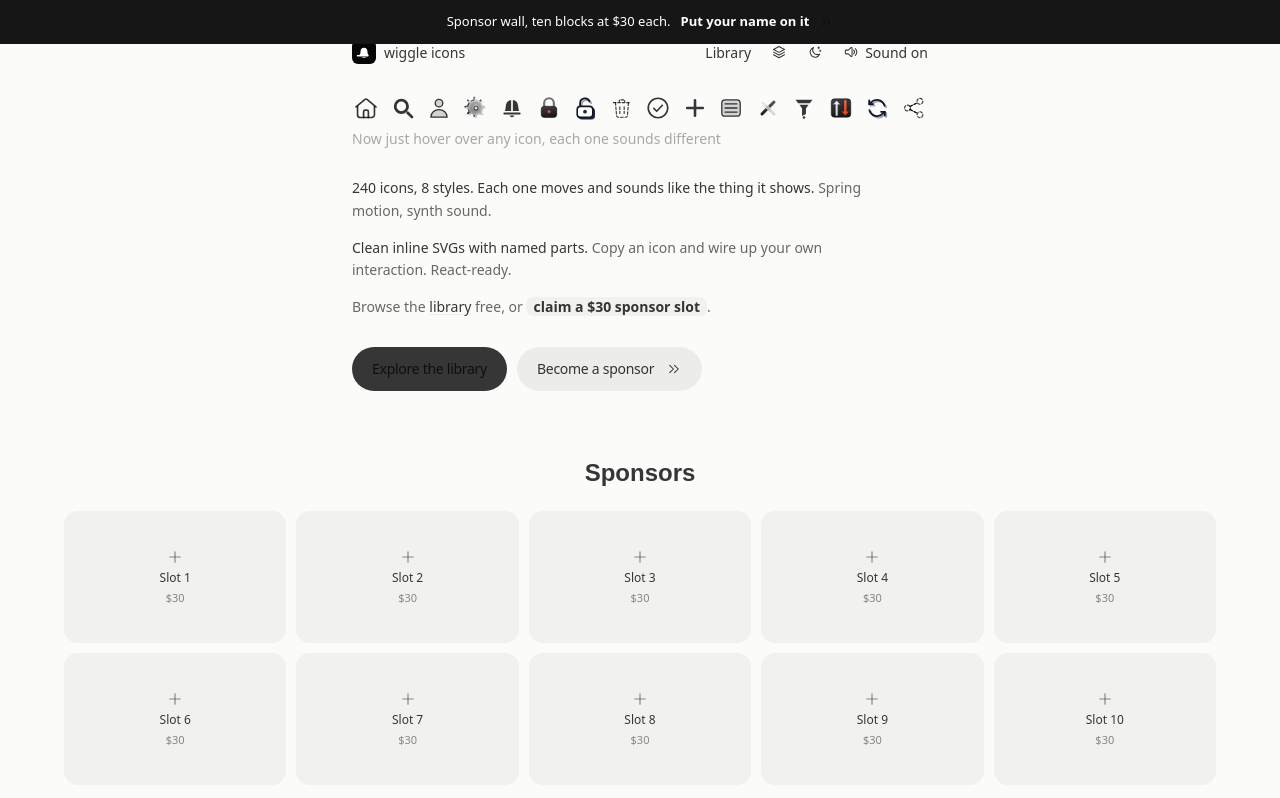
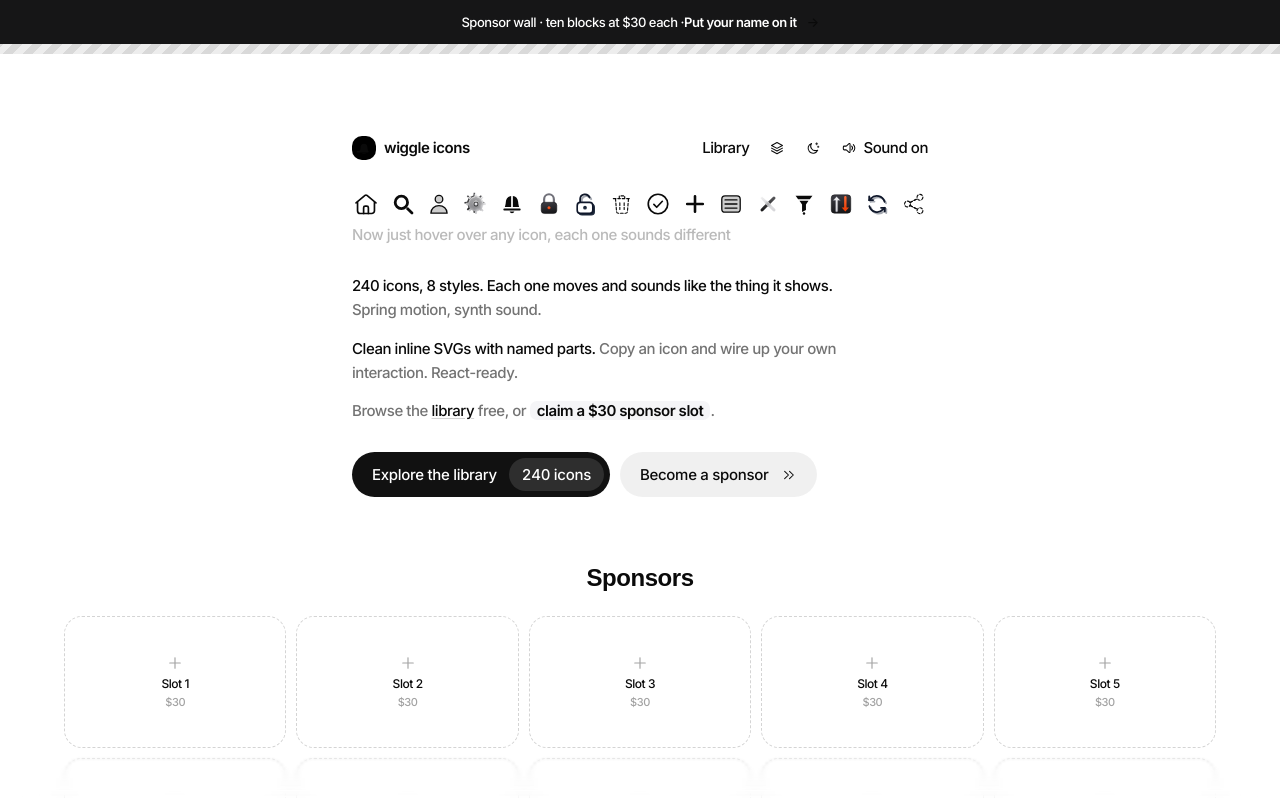
Before and after one commit to anshdadhich/kinetic-glyph-studio, a React (Vite) app: page / in a window 1280 px wide. Shown: the top 798 px of the page. Built offline with nearby package versions, Linux system fonts and the light colour scheme.

Commit message:
Restore 529fe72 as the working version

```diff
--- a/src/components/LandingPage.tsx
+++ b/src/components/LandingPage.tsx
@@ -341,10 +341,15 @@ export default function LandingPage() {
   return (
     <div id="top" className="wig-root">
       <a className="wig-launch" href="#sponsors">
-        <span className="wig-launch-full">Sponsor wall, ten blocks at $30 each.</span>
+        <span className="wig-launch-full">Sponsor wall · ten blocks at $30 each · </span>
         <strong>Put your name on it</strong>
-        <Icon name="forward" size={14} animate sound bare />
+        <span className="wig-launch-go" aria-hidden="true">→</span>
       </a>
+      <div className="wig-band" aria-hidden="true" />
+      <div className="wig-blur" aria-hidden="true">
+        <div /><div /><div /><div /><div /><div /><div />
+      </div>
+
       <main className="wig-main">
         <header className="wig-header">
           <a href="#top" className="wig-brand" aria-label="Wiggle icons, back to top">
@@ -397,7 +402,7 @@ export default function LandingPage() {
 
         <div className="wig-actions">
           <a className="wig-capsule wig-capsule-buy" href="/icons">
-            Explore the library
+            <span>Explore the library</span><span className="wig-capsule-price">240 icons</span>
           </a>
           <a
             className="wig-capsule wig-capsule-quiet"
--- a/src/components/glaze/GlazePortalProvider.tsx
+++ /dev/null
@@ -1,12 +0,0 @@
-import { createContext, useContext, type ReactNode } from "react";
-
-const GlazePortalContext = createContext<null>(null);
-
-/** Keeps Glaze tokens available to any overlay rendered outside the local tree. */
-export function GlazePortalProvider({ children }: { children: ReactNode }) {
-  return <GlazePortalContext.Provider value={null}>{children}</GlazePortalContext.Provider>;
-}
-
-export function useGlazePortal() {
-  return useContext(GlazePortalContext);
-}
--- a/src/glaze.css
+++ /dev/null
@@ -1,148 +0,0 @@
-/* Glaze roles, mapped locally with a gz prefix so component scopes can alias them. */
-:root {
-  --gz-page: #fbfbfa;
-  --gz-paper: #ffffff;
-  --gz-shell: #f1f1f0;
-  --gz-field: #efefef;
-  --gz-code-surface: var(--gz-paper);
-  --gz-hover: rgb(5 5 5 / 0.06);
-  --gz-hover-row: rgb(5 5 5 / 0.035);
-  --gz-pressed: rgb(5 5 5 / 0.10);
-  --gz-scrim: rgb(5 5 5 / 0.24);
-  --gz-ink: #050505;
-  --gz-ink-80: rgb(5 5 5 / 0.80);
-  --gz-ink-60: rgb(5 5 5 / 0.60);
-  --gz-ink-45: rgb(5 5 5 / 0.45);
-  --gz-ink-32: rgb(5 5 5 / 0.32);
-  --gz-ink-15: rgb(5 5 5 / 0.15);
-  --gz-ink-10: rgb(5 5 5 / 0.10);
-  --gz-ink-06: rgb(5 5 5 / 0.06);
-  --gz-ink-03: rgb(5 5 5 / 0.03);
-  --gz-text-1: var(--gz-ink-80);
-  --gz-text-2: var(--gz-ink-60);
-  --gz-text-3: var(--gz-ink-45);
-  --gz-text-inverse: #ffffff;
-  --gz-line-faint: var(--gz-ink-06);
-  --gz-line: var(--gz-ink-10);
-  --gz-line-control: var(--gz-ink-15);
-  --gz-line-focus: var(--gz-ink-32);
-  --gz-line-strong: var(--gz-ink-45);
-  --gz-focus: var(--gz-ink-80);
-  --gz-line-width: 1px;
-  --gz-focus-width: 2px;
-  --gz-focus-offset: 2px;
-
-  --gz-font-sans: "Glaze Sans", "Geist", ui-sans-serif, system-ui, -apple-system, "Segoe UI", sans-serif;
-  --gz-font-mono: "Glaze Mono", "Geist Mono", ui-monospace, "SF Mono", Menlo, Consolas, monospace;
-  --gz-mono-scale: 0.8;
-  --gz-type-title: 500 28px/1.2 var(--gz-font-sans);
-  --gz-type-heading: 500 20px/1.3 var(--gz-font-sans);
-  --gz-type-heading-sm: 500 16px/1.35 var(--gz-font-sans);
-  --gz-type-body: 400 14px/1.5 var(--gz-font-sans);
-  --gz-type-body-sm: 400 13px/1.5 var(--gz-font-sans);
-  --gz-type-label: 500 13px/1.35 var(--gz-font-sans);
-  --gz-type-label-sm: 500 12px/1.35 var(--gz-font-sans);
-  --gz-type-caption: 400 12px/1.35 var(--gz-font-sans);
-  --gz-type-code-block: 400 12px/20px var(--gz-font-mono);
-  --gz-tracking-heading: -0.025em;
-  --gz-tracking-label: 0.02em;
-
-  --gz-radius-pill: 999px;
-  --gz-radius-shell: 14px;
-  --gz-radius-panel: 11px;
-  --gz-radius-overlay: 10px;
-  --gz-radius-tag: 6px;
-  --gz-shell-inset: 3px;
-  --gz-shell-foot-inset: 6px;
-
-  --gz-space-1: 4px;
-  --gz-space-1-5: 6px;
-  --gz-space-2: 8px;
-  --gz-space-3: 12px;
-  --gz-space-4: 16px;
-  --gz-space-5: 20px;
-  --gz-space-6: 24px;
-  --gz-space-8: 32px;
-  --gz-space-10: 40px;
-  --gz-control-sm: 26px;
-  --gz-control: 32px;
-  --gz-control-lg: 36px;
-  --gz-row: 36px;
-  --gz-icon-sm: 12px;
-  --gz-icon: 14px;
-  --gz-icon-lg: 16px;
-  --gz-toast: 360px;
-  --gz-overlay: 480px;
-  --gz-measure: 68ch;
-  --gz-measure-hint: 60ch;
-
-  --gz-dur-press: 120ms;
-  --gz-dur-glass-press: 50ms;
-  --gz-dur-glass-release: 200ms;
-  --gz-dur-state: 160ms;
-  --gz-dur-overlay: 200ms;
-  --gz-dur-slide: 200ms;
-  --gz-overlay-shift: 4px;
-  --gz-scale-overlay: 0.97;
-  --gz-scale-press: 0.97;
-  --gz-scale-press-glass: 0.99;
-  --gz-ease-out: cubic-bezier(0.2, 0.8, 0.2, 1);
-  --gz-ease-in: cubic-bezier(0.4, 0, 1, 1);
-}
-
-[data-theme="dark"] {
-  --gz-page: #0c0c0c;
-  --gz-paper: #1f1f1f;
-  --gz-shell: #161616;
-  --gz-field: #2a2a2a;
-  --gz-hover: rgb(244 244 243 / 0.06);
-  --gz-hover-row: rgb(244 244 243 / 0.04);
-  --gz-pressed: rgb(244 244 243 / 0.10);
-  --gz-scrim: rgb(0 0 0 / 0.64);
-  --gz-ink: #f4f4f3;
-  --gz-ink-80: #f4f4f3;
-  --gz-ink-60: rgb(244 244 243 / 0.60);
-  --gz-ink-45: rgb(244 244 243 / 0.45);
-  --gz-ink-32: rgb(244 244 243 / 0.34);
-  --gz-ink-15: rgb(244 244 243 / 0.15);
-  --gz-ink-10: rgb(244 244 243 / 0.10);
-  --gz-ink-06: rgb(244 244 243 / 0.06);
-  --gz-ink-03: rgb(244 244 243 / 0.03);
-  --gz-text-inverse: #050505;
-}
-
-.glaze { background: var(--gz-page); color: var(--gz-text-1); min-height: 100vh; font-family: var(--gz-font-sans); }
-.glaze :where(button, a, input, select, summary):focus-visible { outline: var(--gz-focus-width) solid var(--gz-focus); outline-offset: var(--gz-focus-offset); }
-.glaze * { box-shadow: none !important; }
-.bg-page { background: var(--gz-page); }
-.bg-paper { background: var(--gz-paper); }
-.bg-field { background: var(--gz-field); }
-.text-text-1 { color: var(--gz-text-1); }
-.text-text-2 { color: var(--gz-text-2); }
-.text-text-3 { color: var(--gz-text-3); }
-.type-title { font: var(--gz-type-title); letter-spacing: var(--gz-tracking-heading); }
-.type-heading { font: var(--gz-type-heading); letter-spacing: var(--gz-tracking-heading); }
-.type-heading-sm { font: var(--gz-type-heading-sm); letter-spacing: var(--gz-tracking-heading); }
-.type-body { font: var(--gz-type-body); }
-.type-body-sm { font: var(--gz-type-body-sm); }
-.type-label { font: var(--gz-type-label); letter-spacing: var(--gz-tracking-label); }
-.type-label-sm { font: var(--gz-type-label-sm); letter-spacing: var(--gz-tracking-label); }
-.type-caption { font: var(--gz-type-caption); }
-.type-code-block { font: var(--gz-type-code-block); }
-.mono { font-family: var(--gz-font-mono); font-size: calc(1em * var(--gz-mono-scale)); }
-
-.shell { background: var(--gz-shell); border: var(--gz-line-width) solid var(--gz-line-faint); border-radius: var(--gz-radius-shell); padding: var(--gz-shell-inset); }
-.panel { background: var(--gz-paper); border: var(--gz-line-width) solid var(--gz-line-faint); border-radius: var(--gz-radius-panel); padding: var(--gz-space-3); }
-.shell-foot { display: flex; align-items: center; gap: var(--gz-space-2); padding: var(--gz-shell-foot-inset); }
-.field, .pill { height: var(--gz-control); border-radius: var(--gz-radius-pill); border: var(--gz-line-width) solid var(--gz-line-control); background: var(--gz-paper); }
-.field:focus-within { border-color: var(--gz-line-focus); }
-.button { height: var(--gz-control); border-radius: var(--gz-radius-pill); padding: 0 var(--gz-space-3); font: var(--gz-type-label); letter-spacing: var(--gz-tracking-label); display: inline-flex; align-items: center; gap: var(--gz-space-1-5); cursor: pointer; }
-.button-secondary { background: var(--gz-paper); color: var(--gz-text-1); border: var(--gz-line-width) solid var(--gz-line-control); }
-.button-primary { background: var(--gz-ink-80); color: var(--gz-text-inverse); border: var(--gz-line-width) solid var(--gz-ink-80); }
-.button:active { transform: scale(var(--gz-scale-press)); transition: transform var(--gz-dur-press) var(--gz-ease-out); }
-.button, .field, .pill { transition: background-color var(--gz-dur-state) var(--gz-ease-out), border-color var(--gz-dur-state) var(--gz-ease-out); }
-.overlay { background: var(--gz-paper); border: var(--gz-line-width) solid var(--gz-line); border-radius: var(--gz-radius-overlay); }
-.toast { background: var(--gz-paper); border: var(--gz-line-width) solid var(--gz-line); border-radius: var(--gz-radius-overlay); width: min(var(--gz-toast), calc(100vw - 32px)); }
-.rule-row { border-bottom: var(--gz-line-width) solid var(--gz-line-faint); }
-.rule-row:last-child { border-bottom: 0; }
-.code-block { background: var(--gz-code-surface); border: var(--gz-line-width) solid var(--gz-line-faint); border-radius: var(--gz-radius-overlay); font: var(--gz-type-code-block); }
--- a/src/landing.css
+++ b/src/landing.css
@@ -1,16 +1,16 @@
 /* Wiggle Icons landing page - quiet, narrow-column, monoline aesthetic */
 .wig-root {
-  --ink: var(--gz-text-1);
-  --muted: var(--gz-text-2);
-  --faint: var(--gz-text-3);
-  --rule: var(--gz-line-faint);
-  --page: var(--gz-page);
-  --tile: var(--gz-shell);
+  --ink: #0a0a0a;
+  --muted: #737373;
+  --faint: #a3a3a3;
+  --rule: #d4d4d4;
+  --page: #ffffff;
+  --tile: #f5f5f7;
   min-height: 100vh;
-  background: var(--gz-page);
-  color: var(--gz-text-1);
-  font: var(--gz-type-body);
-  letter-spacing: 0;
+  background: var(--page);
+  color: var(--ink);
+  font: 500 15px/1.45 Inter, -apple-system, BlinkMacSystemFont, "Segoe UI", sans-serif;
+  letter-spacing: -0.03em;
   overflow-x: clip;
 }
 .wig-root * { box-sizing: border-box; }
@@ -23,7 +23,7 @@
 /* Fixed top bar + strip */
 .wig-launch {
   z-index: 11; color: #fff; background: #161617; text-decoration: none;
-  height: 44px; padding: 0 16px; display: flex; justify-content: center; align-items: center; gap: 10px;
+  height: 44px; padding: 0 16px; display: flex; justify-content: center; align-items: center;
   position: fixed; inset: 0 0 auto; white-space: nowrap; font-size: 13px;
 }
 .wig-launch strong { color: #fff; font-weight: 600; }
@@ -49,10 +49,10 @@
 .wig-blur > div:nth-child(7) { backdrop-filter: blur(16px); -webkit-mask-image: linear-gradient(#0000 88%, #000 100%); mask-image: linear-gradient(#0000 88%, #000 100%); }
 
 /* Narrow editorial column */
-.wig-main { width: min(576px, 100% - 32px); margin-inline: auto; padding: var(--gz-space-10) 0 var(--gz-space-8); }
-.wig-header { justify-content: space-between; align-items: center; gap: var(--gz-space-2); display: flex; }
-.wig-brand { align-items: center; gap: var(--gz-space-2); font-weight: 500; display: inline-flex; text-decoration: none; }
-.wig-brand-mark { border-radius: var(--gz-radius-tag); background: var(--gz-ink); color: var(--gz-text-inverse); width: 24px; height: 24px; display: grid; place-items: center; }
+.wig-main { width: min(576px, 100% - 32px); margin-inline: auto; padding: 136px 0 112px; }
+.wig-header { justify-content: space-between; align-items: center; gap: 12px; display: flex; }
+.wig-brand { align-items: center; gap: 8px; font-weight: 600; display: inline-flex; text-decoration: none; }
+.wig-brand-mark { border-radius: 10px; background: #000; width: 24px; height: 24px; display: grid; place-items: center; }
 .wig-brand-mark svg { width: 20px; height: 20px; }
 .wig-nav { align-items: center; gap: 20px; display: inline-flex; }
 .wig-nav-link, .wig-sound { color: var(--faint); text-decoration: none; transition: color .14s; }
@@ -84,12 +84,12 @@
 .wig-actions { flex-wrap: wrap; gap: 10px; margin-top: 28px; display: flex; }
 .wig-capsule { letter-spacing: -.02em; white-space: nowrap; border-radius: 999px; align-items: center; gap: 12px; min-height: 44px; font-weight: 500; text-decoration: none; display: inline-flex; transition: background-color .16s, transform .16s cubic-bezier(.3,.7,.4,1); }
 .wig-capsule:active { transform: scale(.97); }
-.wig-capsule-buy { color: var(--gz-text-inverse); background: var(--gz-ink-80); padding: 0 20px; }
-.wig-capsule-buy > span { color: var(--gz-text-inverse); }
-.wig-capsule-buy:hover { background: var(--gz-ink); }
-.wig-capsule-price { color: var(--gz-text-inverse); background: var(--gz-field); border-radius: 999px; padding: 6px 13px; font-variant-numeric: tabular-nums; }
-.wig-capsule-quiet { background: var(--gz-hover); padding: 0 20px; }
-.wig-capsule-quiet:hover { background: var(--gz-pressed); }
+.wig-capsule-buy { color: #fff; background: #111; padding: 6px 6px 6px 20px; }
+.wig-capsule-buy > span { color: #fff; }
+.wig-capsule-buy:hover { background: #000; }
+.wig-capsule-price { color: #fff; background: #2e2e2e; border-radius: 999px; padding: 6px 13px; font-variant-numeric: tabular-nums; }
+.wig-capsule-quiet { background: #0000000f; padding: 0 20px; }
+.wig-capsule-quiet:hover { background: #00000017; }
 @keyframes wig-cta-nudge {
   0% { transform: translateX(0); }
   40% { transform: translateX(4px); }
@@ -133,9 +133,9 @@
 
 /* Sponsor wall (mirrors builders cards) */
 .wig-sponsors { grid-template-columns: repeat(2, minmax(0, 1fr)); gap: 10px; margin: 0; padding: 0; list-style: none; display: grid; }
-.wig-sponsor { box-sizing: border-box; background: var(--gz-shell); border: var(--gz-line-width) solid var(--gz-line-faint); border-radius: var(--gz-radius-shell); min-height: 96px; width: 100%; color: inherit; text-decoration: none; flex-direction: column; justify-content: center; gap: 8px; padding: var(--gz-space-3); display: flex; transition: background-color var(--gz-dur-state) var(--gz-ease-out); }
-button.wig-sponsor { background: var(--gz-shell); }
-button.wig-sponsor:hover { background: var(--gz-hover); }
+.wig-sponsor { box-sizing: border-box; background: var(--tile); border-radius: 18px; min-height: 96px; width: 100%; color: inherit; text-decoration: none; flex-direction: column; justify-content: space-between; gap: 10px; padding: 14px; display: flex; transition: background-color .16s; }
+button.wig-sponsor { border: 1px dashed var(--rule); background: transparent; }
+button.wig-sponsor:hover { background: var(--tile); }
 .wig-sponsor-empty { align-items: center; justify-content: center; gap: 3px; text-align: center; }
 .wig-sponsor-plus { color: var(--faint); font-size: 20px; line-height: 1; }
 .wig-sponsor-plus svg { transition: transform .18s cubic-bezier(.3,.7,.4,1); }
@@ -199,7 +199,7 @@ a.wig-sponsor:hover { background: #efeff2; }
 .wig-faq-item p { color: var(--muted); margin: 0; padding: 0 20px 18px; line-height: 1.6; }
 
 /* Footer */
-.wig-footer { --wide: min(90vw, 1200px); width: var(--wide); margin-left: calc(50% - var(--wide) / 2); color: var(--muted); margin-top: var(--gz-space-8); min-height: 96px; display: flex; align-items: center; justify-content: center; }
+.wig-footer { --wide: min(90vw, 1200px); width: var(--wide); margin-left: calc(50% - var(--wide) / 2); color: var(--muted); margin-top: 112px; min-height: 240px; display: flex; align-items: center; justify-content: center; }
 .wig-footer a { color: var(--ink); text-decoration: none; }
 .wig-footer a:hover { color: var(--muted); }
 .wig-footer-top { gap: 36px; display: grid; }
--- a/src/main.tsx
+++ b/src/main.tsx
@@ -1,13 +1,5 @@
-import { createRoot } from "react-dom/client";
-import App from "./App.tsx";
-import { GlazePortalProvider } from "./components/glaze/GlazePortalProvider.tsx";
-import "./index.css";
-import "./glaze.css";
+import {createRoot} from 'react-dom/client';
+import App from './App.tsx';
+import './index.css';
 
-createRoot(document.getElementById("root")!).render(
-  <div className="glaze min-h-dvh bg-page text-text-1">
-    <GlazePortalProvider>
-      <App />
-    </GlazePortalProvider>
-  </div>
-);
+createRoot(document.getElementById('root')!).render(<App />);
```
Also changed, not shown: src/docs.css (+10 -10 lines), src/index.css (+14 -0 lines), src/library.css (+6 -6 lines).
